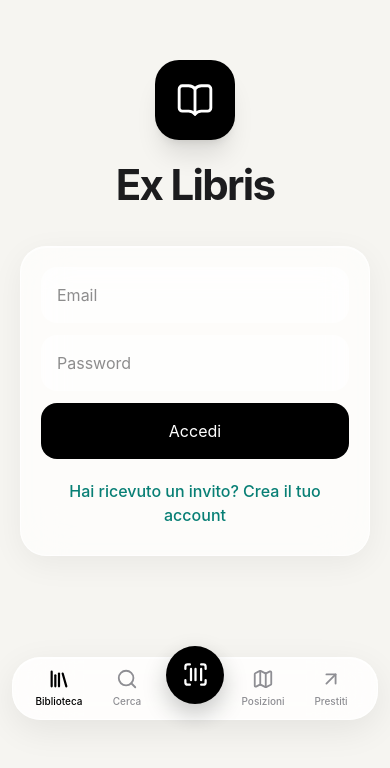
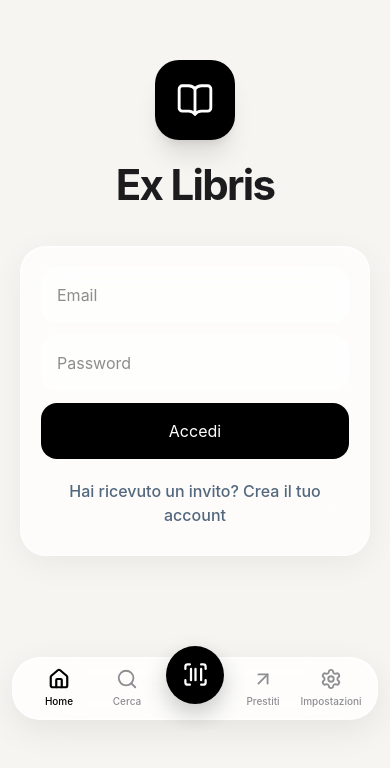
Before and after one commit to augustozazzaro/ex-libris, a Next.js app: page / in a window 390 px wide. Shown: the part 114-882 px from the top of the page. Built offline with nearby package versions, Linux system fonts and the light colour scheme; no server answers.

Commit message:
Simplify Ex Libris home and move locations into settings

```diff
--- a/app/page.tsx
+++ b/app/page.tsx
@@ -10,13 +10,11 @@ import Link from 'next/link'
 
 import {
   BookOpen,
-  Map,
-  ArrowUpRight,
+  ChevronRight,
   Heart,
   Search,
-  ScanBarcode,
-  ChevronRight,
   Settings,
+  ArrowUpRight,
 } from 'lucide-react'
 
 import { createClient } from '@/utils/supabase/client'
@@ -27,7 +25,6 @@ type Book = {
   authors: string[] | null
   cover_url: string | null
   custom_cover_url: string | null
-  favorite: boolean
   status: string
 }
 
@@ -37,17 +34,14 @@ export default function Home() {
   const [email, setEmail] = useState('')
   const [password, setPassword] = useState('')
 
-  const [books, setBooks] =
-    useState<Book[]>([])
+  const [books, setBooks] = useState<Book[]>([])
+  const [favoriteCount, setFavoriteCount] = useState(0)
 
-  const [locationCount, setLocationCount] =
-    useState(0)
+  const [authenticated, setAuthenticated] =
+    useState<boolean | null>(null)
 
-  const [loading, setLoading] =
-    useState(true)
-
-  const [error, setError] =
-    useState('')
+  const [loading, setLoading] = useState(true)
+  const [error, setError] = useState('')
 
   async function loadLibrary() {
     setLoading(true)
@@ -58,10 +52,14 @@ export default function Home() {
     } = await supabase.auth.getUser()
 
     if (!user) {
+      setAuthenticated(false)
       setBooks([])
+      setFavoriteCount(0)
       setLoading(false)
       return
     }
+
+    setAuthenticated(true)
 
     const { data: membership } =
       await supabase
@@ -72,15 +70,16 @@ export default function Home() {
 
     if (!membership) {
       setError(
-        'Non riesco a trovare la tua biblioteca.'
+        'Non riesco a trovare la biblioteca associata al tuo account.'
       )
-
       setLoading(false)
       return
     }
 
-    const [booksResult, locationResult] =
-      await Promise.all([
+    const [
+      booksResult,
+      favoriteResult,
+    ] = await Promise.all([
       supabase
         .from('books')
         .select(`
@@ -89,48 +88,34 @@ export default function Home() {
           authors,
           cover_url,
           custom_cover_url,
-            favorite,
           status
         `)
-          .eq(
-            'family_id',
-            membership.family_id
-          )
-          .order(
-            'created_at',
-            { ascending: false }
-          ),
+        .eq('family_id', membership.family_id)
+        .order('created_at', {
+          ascending: false,
+        }),
 
       supabase
-          .from('locations')
-          .select(
-            '*',
-            {
+        .from('user_book_state')
+        .select('book_id', {
           count: 'exact',
           head: true,
-            }
-          )
-          .eq(
-            'family_id',
-            membership.family_id
-          ),
+        })
+        .eq('user_id', user.id)
+        .eq('favorite', true),
     ])
 
     if (booksResult.error) {
       setError(
-        'Errore durante il caricamento.'
+        'Errore durante il caricamento della biblioteca.'
       )
-
       setLoading(false)
       return
     }
 
-    setBooks(
-      booksResult.data ?? []
-    )
-
-    setLocationCount(
-      locationResult.count ?? 0
+    setBooks(booksResult.data ?? [])
+    setFavoriteCount(
+      favoriteResult.count ?? 0
     )
 
     setLoading(false)
@@ -148,18 +133,16 @@ export default function Home() {
     setLoading(true)
     setError('')
 
-    const { error } =
-      await supabase.auth
-        .signInWithPassword({
+    const { error: loginError } =
+      await supabase.auth.signInWithPassword({
         email,
         password,
       })
 
-    if (error) {
+    if (loginError) {
       setError(
         'Email o password non corrette.'
       )
-
       setLoading(false)
       return
     }
@@ -174,8 +157,7 @@ export default function Home() {
         await supabase.rpc(
           'accept_family_invite',
           {
-            p_code:
-              pendingInvite,
+            p_code: pendingInvite,
           }
         )
 
@@ -189,93 +171,7 @@ export default function Home() {
     await loadLibrary()
   }
 
-  if (loading) {
-    return (
-      <main className="min-h-screen flex items-center justify-center">
-
-        <div className="w-8 h-8 border-[3px] border-black/15 border-t-black rounded-full animate-spin" />
-
-      </main>
-    )
-  }
-
-  if (
-    books.length === 0 &&
-    error === '' &&
-    !email
-  ) {
-    const sessionCheck = async () => {}
-  }
-
-  if (!books.length) {
-    // Se non ci sono libri dobbiamo distinguere
-    // tra utente autenticato e non autenticato.
-  }
-
-  return (
-    <AuthenticatedHome
-      books={books}
-      locationCount={locationCount}
-      error={error}
-      email={email}
-      password={password}
-      setEmail={setEmail}
-      setPassword={setPassword}
-      handleLogin={handleLogin}
-      supabase={supabase}
-      reload={loadLibrary}
-    />
-  )
-}
-
-function AuthenticatedHome({
-  books,
-  locationCount,
-  error,
-  email,
-  password,
-  setEmail,
-  setPassword,
-  handleLogin,
-  supabase,
-  reload,
-}: {
-  books: Book[]
-  locationCount: number
-  error: string
-
-  email: string
-  password: string
-
-  setEmail: (value: string) => void
-  setPassword: (value: string) => void
-
-  handleLogin: (
-    event: FormEvent
-  ) => Promise<void>
-
-  supabase: ReturnType<
-    typeof createClient
-  >
-
-  reload: () => Promise<void>
-}) {
-  const [authenticated, setAuthenticated] =
-    useState<boolean | null>(null)
-
-  useEffect(() => {
-    async function check() {
-      const {
-        data: { user },
-      } = await supabase.auth.getUser()
-
-      setAuthenticated(!!user)
-    }
-
-    check()
-  }, [])
-
-  if (authenticated === null) {
+  if (loading || authenticated === null) {
     return (
       <main className="min-h-screen flex items-center justify-center">
         <div className="w-8 h-8 border-[3px] border-black/15 border-t-black rounded-full animate-spin" />
@@ -346,7 +242,7 @@ function AuthenticatedHome({
 
             <Link
               href="/join"
-              className="block text-center text-[#087f75] font-medium py-2"
+              className="block text-center text-[#53677D] font-medium py-2"
             >
               Hai ricevuto un invito? Crea il tuo account
             </Link>
@@ -359,27 +255,13 @@ function AuthenticatedHome({
     )
   }
 
-  const totalBooks =
-    books.length
-
-  const loanedBooks =
+  const loanedCount =
     books.filter(
-      (book) =>
-        book.status === 'loaned'
-    ).length
-
-  const favoriteBooks =
-    books.filter(
-      (book) => book.favorite
+      (book) => book.status === 'loaned'
     ).length
 
   const recentBooks =
     books.slice(0, 8)
-
-  async function logout() {
-    await supabase.auth.signOut()
-    window.location.reload()
-  }
 
   return (
     <main className="exl-page">
@@ -395,17 +277,16 @@ function AuthenticatedHome({
             </h1>
 
             <p className="text-[#8e8e93] mt-2">
-              {totalBooks === 1
+              {books.length === 1
                 ? '1 libro'
-                : `${totalBooks} libri`}
+                : `${books.length} libri`}
             </p>
 
           </div>
 
           <Link
-            href="/family"
+            href="/settings"
             className="exl-glass w-11 h-11 rounded-full flex items-center justify-center exl-press"
-            aria-label="Famiglia e impostazioni"
           >
             <Settings
               size={20}
@@ -433,37 +314,94 @@ function AuthenticatedHome({
 
         <section className="grid grid-cols-2 gap-3 mt-5">
 
-          <DashboardCard
+          <Link
             href="/catalog"
-            icon={BookOpen}
-            value={totalBooks}
-            label="Libri"
-            color="#087f75"
+            className="col-span-2 min-h-[165px] rounded-[28px] p-5 text-white flex flex-col justify-between exl-press shadow-sm"
+            style={{
+              backgroundColor: '#53677D',
+            }}
+          >
+
+            <div className="flex justify-between items-start">
+
+              <BookOpen
+                size={29}
+                strokeWidth={1.9}
               />
 
-          <DashboardCard
-            href="/locations"
-            icon={Map}
-            value={locationCount}
-            label="Posizioni"
-            color="#ff9f0a"
+              <span className="text-[34px] leading-none font-bold tracking-[-0.04em]">
+                {books.length}
+              </span>
+
+            </div>
+
+            <div>
+
+              <p className="text-[25px] font-bold tracking-[-0.03em]">
+                Biblioteca
+              </p>
+
+              <p className="text-white/70 text-sm mt-1">
+                Tutti i tuoi libri
+              </p>
+
+            </div>
+
+          </Link>
+
+          <Link
+            href="/favorites"
+            className="min-h-[135px] rounded-[25px] p-4 text-white flex flex-col justify-between exl-press shadow-sm"
+            style={{
+              backgroundColor: '#C9A24D',
+            }}
+          >
+
+            <div className="flex justify-between items-start">
+
+              <Heart
+                size={24}
+                strokeWidth={2}
               />
 
-          <DashboardCard
+              <span className="text-[27px] leading-none font-bold">
+                {favoriteCount}
+              </span>
+
+            </div>
+
+            <p className="text-[17px] font-semibold">
+              Preferiti
+            </p>
+
+          </Link>
+
+          <Link
             href="/loans"
-            icon={ArrowUpRight}
-            value={loanedBooks}
-            label="Prestiti"
-            color="#0a84ff"
+            className="min-h-[135px] rounded-[25px] p-4 text-white flex flex-col justify-between exl-press shadow-sm"
+            style={{
+              backgroundColor: '#A85F51',
+            }}
+          >
+
+            <div className="flex justify-between items-start">
+
+              <ArrowUpRight
+                size={25}
+                strokeWidth={2}
               />
 
-          <DashboardCard
-            href="/catalog"
-            icon={Heart}
-            value={favoriteBooks}
-            label="Preferiti"
-            color="#ff453a"
-          />
+              <span className="text-[27px] leading-none font-bold">
+                {loanedCount}
+              </span>
+
+            </div>
+
+            <p className="text-[17px] font-semibold">
+              Prestiti
+            </p>
+
+          </Link>
 
         </section>
 
@@ -477,23 +415,17 @@ function AuthenticatedHome({
 
             <Link
               href="/catalog"
-              className="text-[15px] text-[#087f75] font-medium flex items-center"
+              className="text-[15px] text-[#53677D] font-medium flex items-center"
             >
               Tutti
-
-              <ChevronRight
-                size={17}
-              />
+              <ChevronRight size={17} />
             </Link>
 
           </div>
 
-          {recentBooks.length ? (
-
           <div className="flex gap-4 overflow-x-auto exl-scrollbar-none -mx-5 px-5 pb-4">
 
-              {recentBooks.map(
-                (book) => {
+            {recentBooks.map((book) => {
 
               const cover =
                 book.custom_cover_url ||
@@ -506,7 +438,7 @@ function AuthenticatedHome({
                   className="w-[128px] shrink-0 exl-press"
                 >
 
-                      <div className="aspect-[2/3] rounded-[16px] overflow-hidden bg-white exl-book-cover">
+                  <div className="aspect-[2/3] rounded-[16px] overflow-hidden bg-[#d1d1d6] exl-book-cover">
 
                     {cover ? (
                       <img
@@ -515,7 +447,7 @@ function AuthenticatedHome({
                         className="w-full h-full object-cover"
                       />
                     ) : (
-                          <div className="w-full h-full bg-[#d1d1d6] flex items-center justify-center">
+                      <div className="w-full h-full flex items-center justify-center">
 
                         <BookOpen
                           size={34}
@@ -540,114 +472,14 @@ function AuthenticatedHome({
 
                 </Link>
               )
-                }
-              )}
+            })}
 
           </div>
 
-          ) : (
-
-            <div className="exl-glass exl-card p-7">
-
-              <p className="font-semibold">
-                La biblioteca è vuota
-              </p>
-
-              <p className="text-[#8e8e93] text-sm mt-1">
-                Inizia scansionando il primo libro.
-              </p>
-
-            </div>
-
-          )}
-
         </section>
-
-        <Link
-          href="/add"
-          className="hidden md:flex exl-glass exl-card mt-7 p-5 items-center justify-between exl-press"
-        >
-
-          <div className="flex items-center gap-4">
-
-            <div className="w-12 h-12 bg-black text-white rounded-[16px] flex items-center justify-center">
-
-              <ScanBarcode
-                size={25}
-              />
-
-            </div>
-
-            <div>
-
-              <p className="font-semibold">
-                Aggiungi un libro
-              </p>
-
-              <p className="text-[#8e8e93] text-sm mt-0.5">
-                Scansiona il codice ISBN
-              </p>
-
-            </div>
-
-          </div>
-
-          <ChevronRight
-            className="text-[#8e8e93]"
-          />
-
-        </Link>
 
       </div>
 
     </main>
   )
 }
-
-function DashboardCard({
-  href,
-  icon: Icon,
-  value,
-  label,
-  color,
-}: {
-  href: string
-
-  icon: React.ComponentType<{
-    size?: number
-    strokeWidth?: number
-  }>
-
-  value: number
-  label: string
-  color: string
-}) {
-  return (
-    <Link
-      href={href}
-      className="rounded-[24px] min-h-[132px] p-4 text-white flex flex-col justify-between shadow-sm exl-press"
-      style={{
-        backgroundColor: color,
-      }}
-    >
-
-      <div className="flex justify-between items-start">
-
-        <Icon
-          size={25}
-          strokeWidth={2}
-        />
-
-        <span className="text-[26px] leading-none font-bold tracking-[-0.04em]">
-          {value}
-        </span>
-
-      </div>
-
-      <p className="text-[17px] font-semibold">
-        {label}
-      </p>
-
-    </Link>
-  )
-}
--- /dev/null
+++ b/app/settings/page.tsx
@@ -0,0 +1,125 @@
+'use client'
+
+import Link from 'next/link'
+
+import {
+  ChevronRight,
+  MapPinned,
+  Settings,
+  UsersRound,
+  UserRound,
+} from 'lucide-react'
+
+export default function SettingsPage() {
+  return (
+    <main className="exl-page">
+
+      <div className="max-w-2xl mx-auto px-5 pt-[calc(20px+env(safe-area-inset-top))] md:pt-10">
+
+        <header>
+
+          <p className="text-[#8e8e93] text-sm">
+            Ex Libris
+          </p>
+
+          <h1 className="text-[38px] font-bold tracking-[-0.045em] leading-none mt-1">
+            Impostazioni
+          </h1>
+
+        </header>
+
+        <section className="exl-glass exl-card overflow-hidden mt-7">
+
+          <SettingRow
+            href="/family"
+            icon={UsersRound}
+            title="Famiglia"
+            subtitle="Membri, account e inviti"
+          />
+
+          <SettingRow
+            href="/locations"
+            icon={MapPinned}
+            title="Posizioni"
+            subtitle="Case, stanze, librerie e ripiani"
+            bordered
+          />
+
+          <SettingRow
+            href="/profile"
+            icon={UserRound}
+            title="Account"
+            subtitle="Profilo e accesso"
+            bordered
+          />
+
+        </section>
+
+        <div className="mt-6 px-2">
+
+          <p className="text-[#8e8e93] text-xs leading-relaxed">
+            Le posizioni definiscono la struttura fisica
+            della biblioteca. Normalmente vengono configurate
+            una volta e modificate solo quando cambia
+            l'organizzazione dei libri.
+          </p>
+
+        </div>
+
+      </div>
+
+    </main>
+  )
+}
+
+function SettingRow({
+  href,
+  icon: Icon,
+  title,
+  subtitle,
+  bordered = false,
+}: {
+  href: string
+  icon: React.ComponentType<{
+    size?: number
+  }>
+  title: string
+  subtitle: string
+  bordered?: boolean
+}) {
+  return (
+    <Link
+      href={href}
+      className={`flex items-center gap-4 p-4 exl-press ${
+        bordered
+          ? 'border-t border-black/5'
+          : ''
+      }`}
+    >
+
+      <div className="w-11 h-11 rounded-[14px] bg-black/5 flex items-center justify-center shrink-0">
+
+        <Icon size={21} />
+
+      </div>
+
+      <div className="flex-1 min-w-0">
+
+        <p className="font-semibold">
+          {title}
+        </p>
+
+        <p className="text-[#8e8e93] text-sm mt-0.5">
+          {subtitle}
+        </p>
+
+      </div>
+
+      <ChevronRight
+        size={18}
+        className="text-[#c7c7cc]"
+      />
+
+    </Link>
+  )
+}
--- a/components/BottomNav.tsx
+++ b/components/BottomNav.tsx
@@ -4,9 +4,9 @@ import Link from 'next/link'
 import { usePathname } from 'next/navigation'
 
 import {
-  Library,
+  House,
   Search,
-  Map,
+  Settings,
   ArrowUpRight,
   ScanBarcode,
 } from 'lucide-react'
@@ -14,37 +14,26 @@ import {
 export default function BottomNav() {
   const pathname = usePathname()
 
-  const isActive = (path: string) => {
-    if (path === '/') return pathname === '/'
-    return pathname.startsWith(path)
+  const isActive = (
+    path: string
+  ) => {
+    if (path === '/') {
+      return pathname === '/'
+    }
+
+    return pathname.startsWith(
+      path
+    )
   }
 
-  const navItem = (
-    path: string,
-    label: string,
-    Icon: React.ComponentType<{
-      size?: number
-      strokeWidth?: number
-    }>
-  ) => (
-    <Link
-      href={path}
-      className={`flex flex-col items-center justify-center gap-1 min-w-0 exl-press ${
-        isActive(path)
-          ? 'text-black'
-          : 'text-[#8e8e93]'
-      }`}
-    >
-      <Icon
-        size={22}
-        strokeWidth={isActive(path) ? 2.4 : 2}
-      />
-
-      <span className="text-[10px] font-medium truncate">
-        {label}
-      </span>
-    </Link>
-  )
+  const itemClass = (
+    path: string
+  ) =>
+    `flex flex-col items-center justify-center gap-1 min-w-0 exl-press ${
+      isActive(path)
+        ? 'text-black'
+        : 'text-[#8e8e93]'
+    }`
 
   return (
     <nav className="fixed left-0 right-0 bottom-0 z-50 md:hidden pointer-events-none">
@@ -55,44 +44,89 @@ export default function BottomNav() {
 
           <div className="grid grid-cols-5 items-center">
 
-            {navItem(
-              '/',
-              'Biblioteca',
-              Library
-            )}
+            <Link
+              href="/"
+              className={
+                itemClass('/')
+              }
+            >
+              <House
+                size={22}
+                strokeWidth={
+                  isActive('/')
+                    ? 2.4
+                    : 2
+                }
+              />
 
-            {navItem(
-              '/catalog',
-              'Cerca',
-              Search
-            )}
+              <span className="text-[10px] font-medium">
+                Home
+              </span>
+            </Link>
+
+            <Link
+              href="/catalog"
+              className={
+                itemClass(
+                  '/catalog'
+                )
+              }
+            >
+              <Search
+                size={22}
+              />
+
+              <span className="text-[10px] font-medium">
+                Cerca
+              </span>
+            </Link>
 
             <div className="flex justify-center relative">
 
               <Link
                 href="/add"
-                aria-label="Scansiona ISBN"
                 className="w-[58px] h-[58px] rounded-full bg-black text-white flex items-center justify-center shadow-[0_10px_24px_rgba(0,0,0,0.22)] exl-press -mt-7"
               >
                 <ScanBarcode
                   size={27}
-                  strokeWidth={2}
                 />
               </Link>
 
             </div>
 
-            {navItem(
-              '/locations',
-              'Posizioni',
-              Map
-            )}
+            <Link
+              href="/loans"
+              className={
+                itemClass(
+                  '/loans'
+                )
+              }
+            >
+              <ArrowUpRight
+                size={22}
+              />
 
-            {navItem(
-              '/loans',
-              'Prestiti',
-              ArrowUpRight
-            )}
+              <span className="text-[10px] font-medium">
+                Prestiti
+              </span>
+            </Link>
+
+            <Link
+              href="/settings"
+              className={
+                itemClass(
+                  '/settings'
+                )
+              }
+            >
+              <Settings
+                size={22}
+              />
+
+              <span className="text-[10px] font-medium">
+                Impostazioni
+              </span>
+            </Link>
 
           </div>
 
```
Lines whose indentation alone changed are shown as unchanged.
